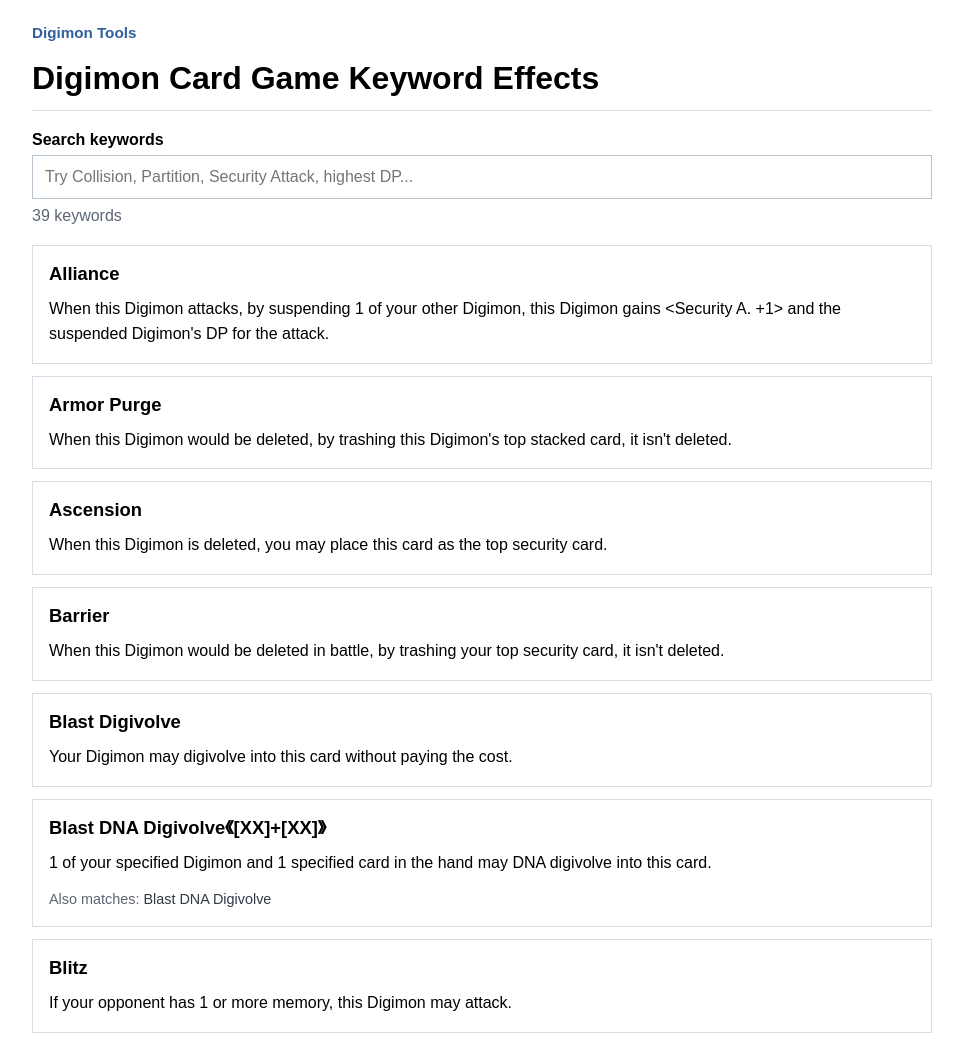
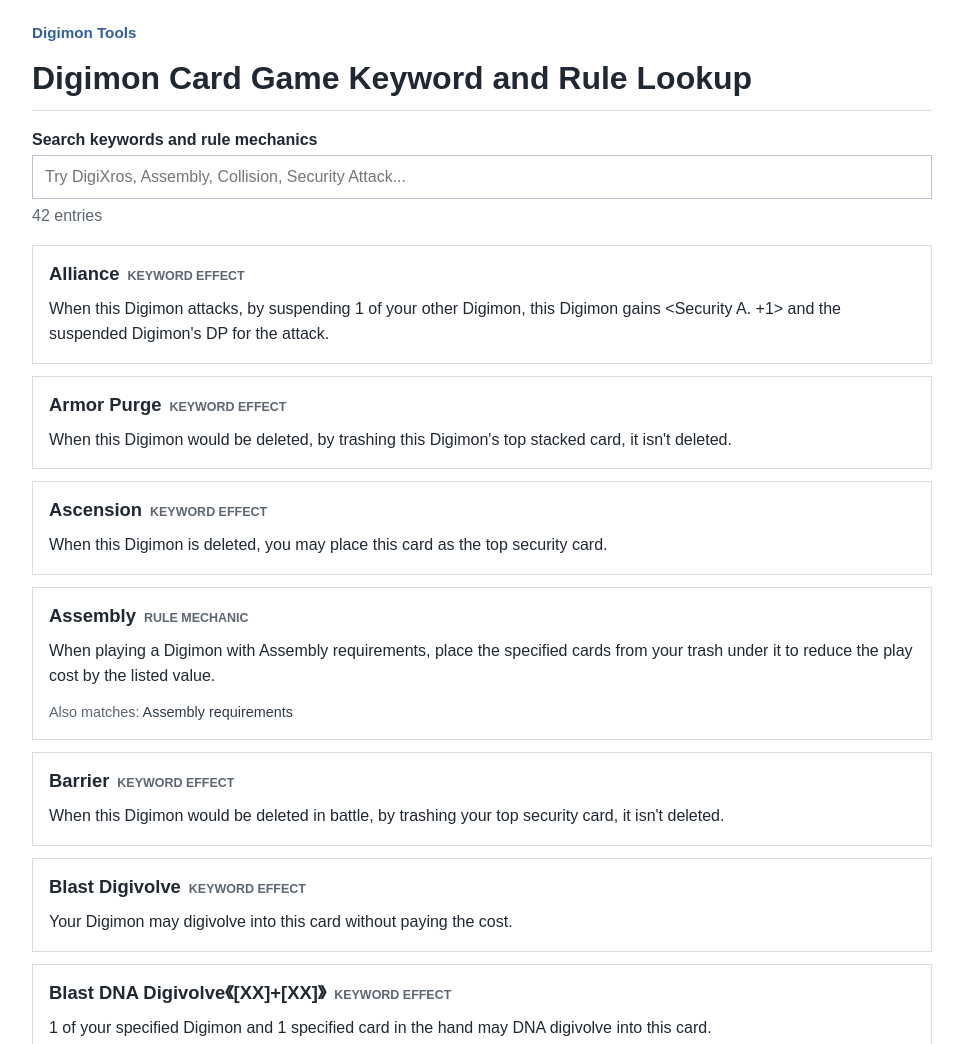
Before and after one commit to JoeDuncko/digimon-tools, an Astro site: page /keywords in a window 1280 px wide. Shown: the top 1044 px of the page, without its empty margins (158-1121 px from the left). Built offline with nearby package versions, Linux system fonts and the light colour scheme; Astro itself is replaced by a stand-in of ours.

Commit message:
Add rule mechanics to keyword lookup

```diff
--- a/src/components/KeywordsLookup.astro
+++ b/src/components/KeywordsLookup.astro
@@ -1,5 +1,5 @@
 ---
-import { keywordMetadata, keywords } from '../data/digimonKeywords.mjs';
+import { keywordLookupEntries, keywordMetadata } from '../data/digimonKeywords.mjs';
 ---
 
 <section class="keywords-page">
@@ -9,28 +9,34 @@
     </header>
 
     <div class="tools">
-        <label for="keyword-search">Search keywords</label>
+        <label for="keyword-search">Search keywords and rule mechanics</label>
         <input
             id="keyword-search"
             type="search"
-            placeholder="Try Collision, Partition, Security Attack, highest DP..."
+            placeholder="Try DigiXros, Assembly, Collision, Security Attack..."
             autocomplete="off"
         />
-        <p id="keyword-count" aria-live="polite">{keywords.length} keywords</p>
+        <p id="keyword-count" aria-live="polite">{keywordLookupEntries.length} entries</p>
     </div>
 
     <div class="keywords-list" id="keywords-list">
         {
-            keywords.map(keyword => (
+            keywordLookupEntries.map(keyword => (
                 <article
                     class="keyword"
                     data-keyword
-                    data-search={[keyword.name, keyword.definition, ...(keyword.aliases ?? [])]
+                    data-search={[
+                        keyword.name,
+                        keyword.category,
+                        keyword.definition,
+                        ...(keyword.aliases ?? []),
+                    ]
                         .join(' ')
                         .toLowerCase()}
                 >
                     <div class="keyword-heading">
                         <h2>{keyword.name}</h2>
+                        <span>{keyword.category}</span>
                     </div>
                     <p>{keyword.definition}</p>
                     {keyword.aliases?.length ? (
@@ -43,13 +49,19 @@
         }
     </div>
 
-    <p class="empty-state" id="empty-state" hidden>No keywords match that search.</p>
+    <p class="empty-state" id="empty-state" hidden>No entries match that search.</p>
 
     <footer class="source-note">
         Source: <a href={keywordMetadata.sourceUrl} target="_blank" rel="noopener noreferrer"
             >{keywordMetadata.sourceName}</a
-        >, {keywordMetadata.sourceSection}. Source date: <time
+        >, {keywordMetadata.sourceSection}; <a
+            href={keywordMetadata.ruleQaSourceUrl}
+            target="_blank"
+            rel="noopener noreferrer">{keywordMetadata.ruleQaSourceName}</a
+        >, {keywordMetadata.ruleQaSourceSection}. Source date: <time
             datetime={keywordMetadata.sourcePublished}>{keywordMetadata.sourcePublished}</time
+        >. Rule Q&A updated: <time datetime={keywordMetadata.ruleQaLastUpdated}
+            >{keywordMetadata.ruleQaLastUpdated}</time
         >. Last checked: <time datetime={keywordMetadata.lastChecked}
             >{keywordMetadata.lastChecked}</time
         >.
@@ -79,7 +91,7 @@
             if (visible) visibleCount += 1;
         }
 
-        count.textContent = `${visibleCount} ${visibleCount === 1 ? 'keyword' : 'keywords'}`;
+        count.textContent = `${visibleCount} ${visibleCount === 1 ? 'entry' : 'entries'}`;
         emptyState.hidden = visibleCount !== 0;
     };
 
@@ -87,7 +99,14 @@
 </script>
 
 <style>
+    :global(body) {
+        background: #ffffff;
+        color: #202833;
+    }
+
     .keywords-page {
+        background: #ffffff;
+        color: #202833;
         font-family: 'Arial', sans-serif;
         margin: 0 auto;
         max-width: 900px;
@@ -163,6 +182,20 @@
         margin: 0;
     }
 
+    .keyword-heading {
+        align-items: baseline;
+        display: flex;
+        flex-wrap: wrap;
+        gap: 8px;
+    }
+
+    .keyword-heading span {
+        color: #5c6673;
+        font-size: 0.78rem;
+        font-weight: 700;
+        text-transform: uppercase;
+    }
+
     .keyword p {
         line-height: 1.55;
         margin: 12px 0 0;
--- a/src/components/Welcome.astro
+++ b/src/components/Welcome.astro
@@ -17,7 +17,7 @@
                     <li><a href="/quickstart">Printable Quick Start Guide</a></li>
                 </ul>
                 <ul>
-                    <li><a href="/keywords">Keyword Effect Lookup</a></li>
+                    <li><a href="/keywords">Keyword and Rule Lookup</a></li>
                 </ul>
             </section>
         </section>
--- a/src/data/digimonKeywords.mjs
+++ b/src/data/digimonKeywords.mjs
@@ -1,11 +1,15 @@
 export const keywordMetadata = {
-    title: 'Digimon Card Game Keyword Effects',
+    title: 'Digimon Card Game Keyword and Rule Lookup',
     sourceName: 'Official Rule Manual Ver.5.0',
     sourceUrl: 'https://world.digimoncard.com/rule/pdf/manual.pdf?20260401=',
     sourcePublished: '2026-04-01',
-    lastChecked: '2026-05-06',
+    lastChecked: '2026-05-11',
     sourcePageUrl: 'https://world.digimoncard.com/rule/',
     sourceSection: 'Keyword Effects, pp. 46-47',
+    ruleQaSourceName: 'Official Rule Q&A',
+    ruleQaSourceUrl: 'https://world.digimoncard.com/rule/',
+    ruleQaSourceSection: 'Basic Rules and Keyword Effects',
+    ruleQaLastUpdated: '2026-05-08',
 };
 
 export const keywords = [
@@ -217,6 +221,12 @@
         aliases: ['Security A.', 'Security Attack', 'Security Attack +X', 'Security Attack -X'],
     },
     {
+        name: 'Training',
+        definition:
+            "By suspending this Digimon during your main phase, place your deck's top card as its bottom digivolution card. This can also activate in the breeding area.",
+        aliases: [],
+    },
+    {
         name: 'Use Req.《XX》',
         definition: 'Specified cards let you ignore color requirements.',
         aliases: ['Use Req.', 'Use Requirements'],
@@ -228,3 +238,25 @@
         aliases: [],
     },
 ];
+
+export const ruleMechanics = [
+    {
+        name: 'Assembly',
+        definition:
+            "When playing a Digimon with Assembly requirements, place the specified cards from your trash under it to reduce the play cost by the listed value.",
+        aliases: ['Assembly requirements'],
+    },
+    {
+        name: 'DigiXros',
+        definition:
+            'When playing a Digimon with DigiXros requirements, place specified cards from your hand and/or battle area under it to reduce the play cost by the listed value for each card placed.',
+        aliases: ['Digi-Xros', 'Xros', 'DigiXros requirements'],
+    },
+];
+
+const withCategory = (entries, category) => entries.map(entry => ({ ...entry, category }));
+
+export const keywordLookupEntries = [
+    ...withCategory(keywords, 'Keyword Effect'),
+    ...withCategory(ruleMechanics, 'Rule Mechanic'),
+].sort((a, b) => a.name.localeCompare(b.name));
--- a/src/pages/keywords.astro
+++ b/src/pages/keywords.astro
@@ -3,7 +3,7 @@
 import Layout from '../layouts/Layout.astro';
 ---
 
-<Layout title="Digimon Card Game Keyword Effects">
+<Layout title="Digimon Card Game Keyword and Rule Lookup">
     <main>
         <KeywordsLookup />
     </main>
```
Also changed, not shown: src/pages/keywords.md.ts (+7 -2 lines), tests/keywordSearch.test.mjs (+29 -8 lines), README.md.
